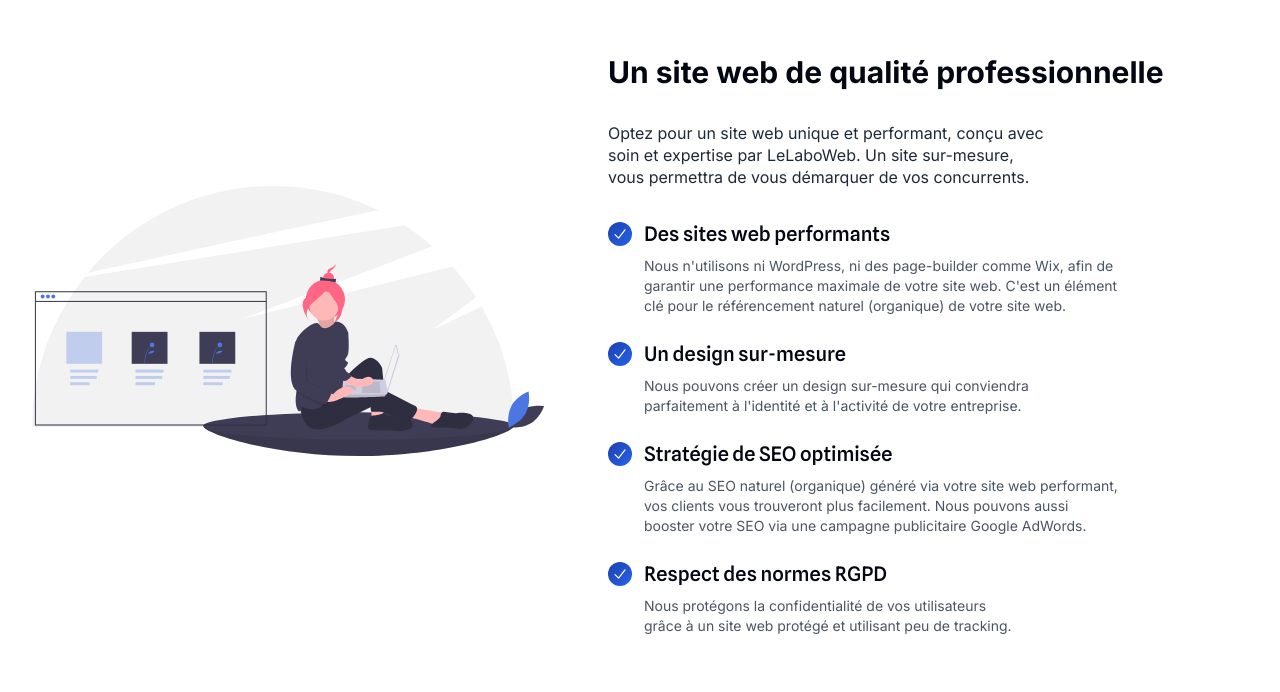
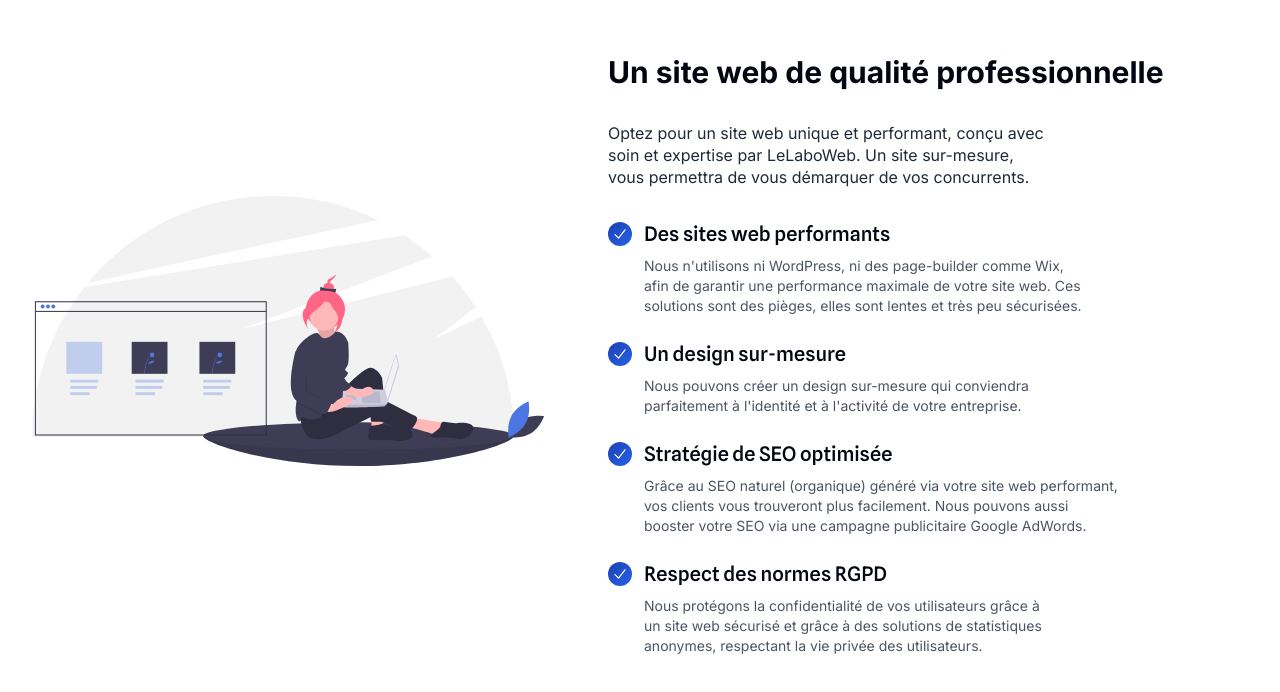
Before and after one commit to TotomInc/tcaweb, a Next.js app: page / in a window 1280 px wide. Shown: the part 1519-2211 px from the top of the page. Built offline with nearby package versions, Linux system fonts and the light colour scheme.

Commit message:
fix(homepage): update wording

```diff
--- a/app/page.tsx
+++ b/app/page.tsx
@@ -75,7 +75,7 @@ export default function Home() {
           {
             title: "Des sites web performants",
             description:
-              "Nous n'utilisons ni WordPress, ni des page-builder comme Wix, afin de garantir une performance maximale de votre site web. C'est un élément clé pour le référencement naturel (organique) de votre site web.",
+              "Nous n'utilisons ni WordPress, ni des page-builder comme Wix, afin de garantir une performance maximale de votre site web. Ces solutions sont des pièges, elles sont lentes et très peu sécurisées.",
           },
           {
             title: "Un design sur-mesure",
@@ -90,7 +90,7 @@ export default function Home() {
           {
             title: "Respect des normes RGPD",
             description:
-              "Nous protégons la confidentialité de vos utilisateurs grâce à un site web protégé et utilisant peu de tracking.",
+              "Nous protégons la confidentialité de vos utilisateurs grâce à un site web sécurisé et grâce à des solutions de statistiques anonymes, respectant la vie privée des utilisateurs.",
           },
         ]}
       />
```
